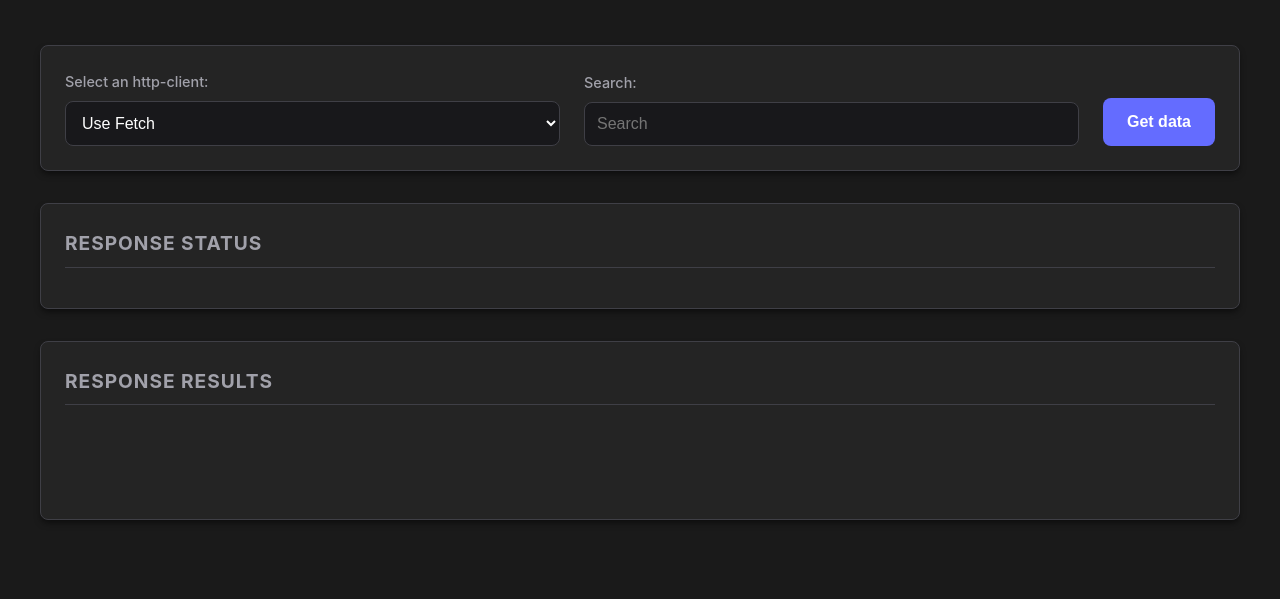
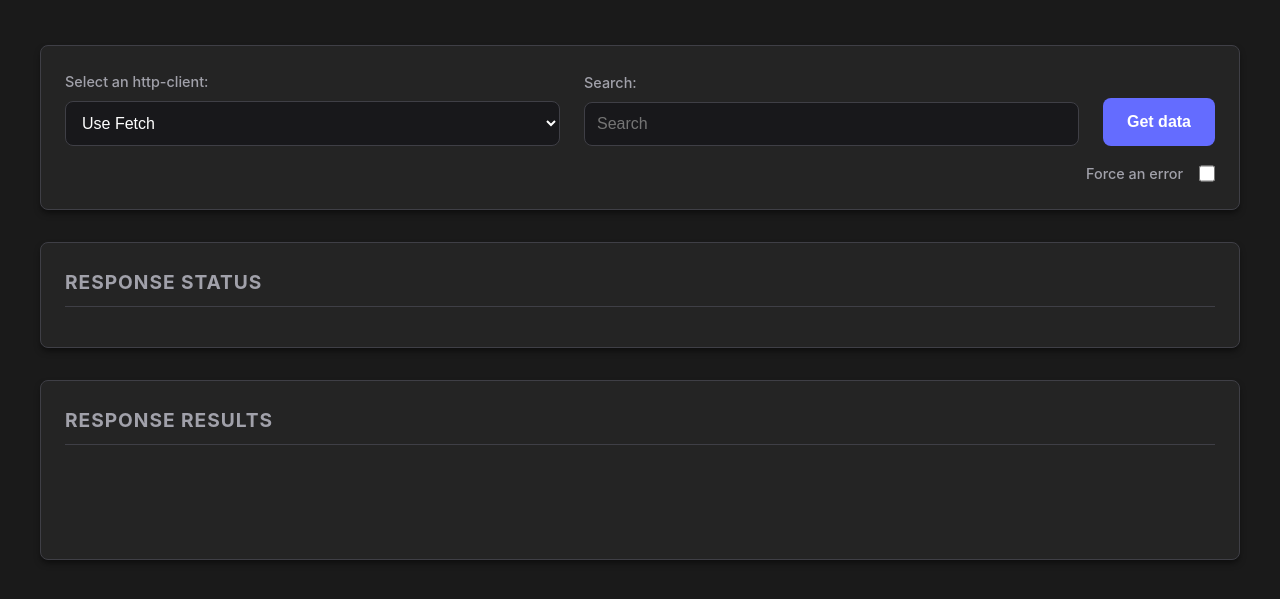
Before and after one commit to mpujazon/api-consumer-app, a website built with Vite: page index.html in a window 1280 px wide. Shown: the part 99-698 px from the top of the page. Built offline with nearby package versions, Linux system fonts and the light colour scheme.

Commit message:
Force Error Checkbox Added

```diff
--- a/index.html
+++ b/index.html
@@ -12,6 +12,7 @@
       <h1>Api Consumer App</h1>
       <section class="form-container">
         <form id="http-client-form">
+          <div class="http-client-form__wrapper">
             <div class="select-group">
               <label for="http-client">Select an http-client:</label>
               <select name="http-client" id="http-client">
@@ -24,6 +25,11 @@
               <input type="text" name="search" id="search-input" placeholder="Search" required>
             </div>
             <button type="submit">Get data</button>
+          </div>
+          <div class="force-error-group">
+            <label for="force-error">Force an error</label>
+            <input type="checkbox" name="force-error" id="force-error">
+          </div>
         </form>
       </section>
       <section class="response-container">
--- a/src/main.ts
+++ b/src/main.ts
@@ -11,6 +11,7 @@ const form = document.getElementById('http-client-form') as HTMLFormElement;
 const loadingContainerEl = document.getElementById('loading-container') as HTMLDivElement;
 const errorElement = document.getElementById('error-element') as HTMLParagraphElement;
 const paginationButtonsContainer = document.getElementById('pagination-buttons-container') as HTMLDivElement;
+const forceErrorEl = document.getElementById('force-error') as HTMLInputElement;
 
 const responseStatusContainerEl = document.getElementById('response-status-container') as HTMLDivElement;
 const resultsContainerEl = document.getElementById('results-container') as HTMLDivElement;
@@ -43,6 +44,10 @@ async function fetchData() {
     showLoading();
     hideError();
     try {
+        if(forceErrorEl.checked){
+            throw new Error('You forced an error!');
+        };
+
         if (useAxios) {
             await fetchDataWithAxios(searchTerm);
         } else {
@@ -88,7 +93,7 @@ const fetchDataWithAxios = async(searchTerm: string): Promise<void> => {
 
         displayResults(data, totalItems);
     }).catch((error) => {
-        throw new Error(error)
+        throw new Error(error);
     });
 }
 
--- a/src/style.css
+++ b/src/style.css
@@ -69,7 +69,12 @@ h2 {
     box-shadow: var(--shadow);
 }
 
-form {
+form{
+    display: flex;
+    flex-direction: column;
+    gap: 1rem;
+}
+.http-client-form__wrapper {
     display: flex;
     flex-wrap: wrap;
     gap: 1.5rem;
@@ -108,6 +113,16 @@ select:focus {
     outline: none;
     border-color: var(--accent-color);
     box-shadow: 0 0 0 2px rgba(100, 108, 255, 0.2);
+}
+
+.force-error-group{
+    display: flex;
+    gap: 1rem;
+    justify-content: flex-end;
+}
+
+#force-error{
+    width: 1rem;
 }
 
 button[type="submit"] {
```
Lines whose indentation alone changed are shown as unchanged.
